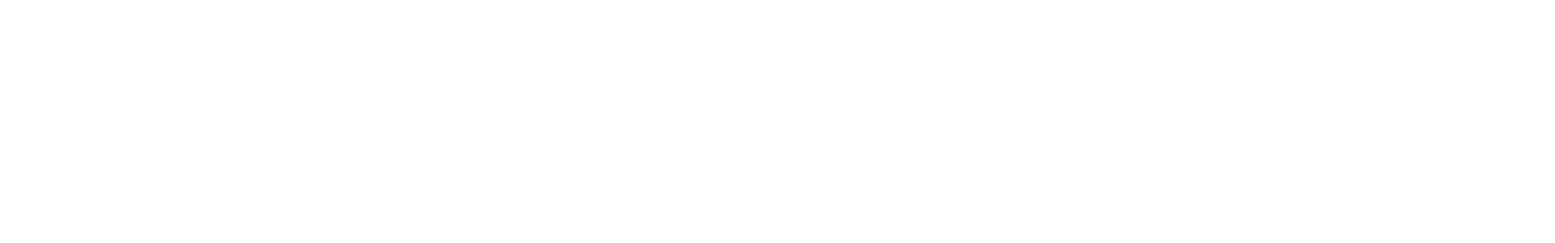
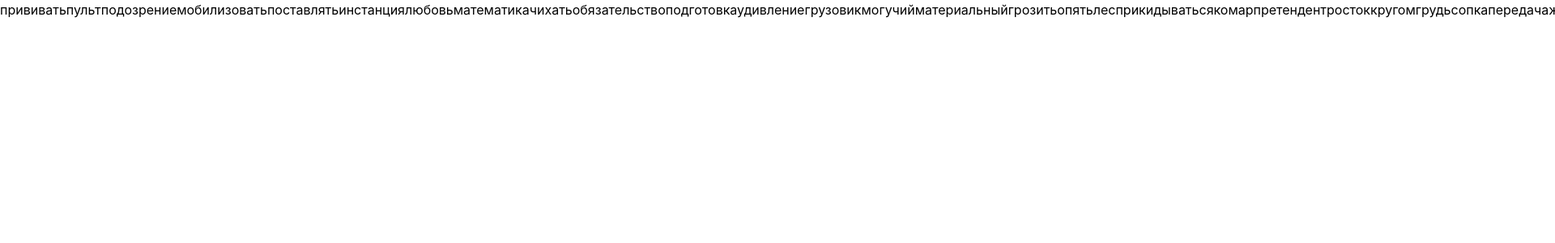
Before and after one commit to belk1ng/typing-train, a React (Create React App) app: page / in a window 1280 px wide. Shown: the top 300 px of the page at 81% size, 1920 px wide, since content can reach past the window. Built offline with nearby package versions, Linux system fonts and the light colour scheme.

Commit message:
Render random words

```diff
--- /dev/null
+++ b/src/components/Word.tsx
@@ -0,0 +1,11 @@
+import React from "react";
+
+export interface WordProps {
+    displayName: string;
+}
+
+export type WordType = string;
+
+export const Word = ({ displayName }: WordProps) => {
+    return <span>{displayName}</span>;
+};
--- a/src/components/WordsList.tsx
+++ b/src/components/WordsList.tsx
@@ -1,26 +1,36 @@
-import React, { useEffect } from "react";
+import React, { useState, useEffect, useMemo } from "react";
 import russian10k from "../languages/russian10k.json";
+import { Word, WordType } from "./Word";
 
 interface WordsListProps {
     wordsCount: number;
 }
 
 export const WordsList = ({ wordsCount }: WordsListProps) => {
+    const [words, setWords] = useState<WordType[]>([]);
+
     useEffect(() => {
-        console.log("Words count: ", wordsCount);
+        console.log("Words to type: ", wordsCount);
 
-        const wordsToType = [];
+        const wordsToType: WordType[] = [];
 
         for (let word = 0; word < wordsCount; word++) {
-            wordsToType.push(
+            const randomWord =
                 russian10k.words[
                     Math.floor(Math.random() * russian10k.words.length)
-                ]
-            );
+                ];
+
+            wordsToType.push(randomWord);
         }
 
-        console.log(wordsToType);
+        setWords(wordsToType);
     }, [wordsCount]);
 
-    return <div></div>;
+    const wordsToType = useMemo(() => {
+        return words.map((word, index) => (
+            <Word displayName={word} key={`${word}_${index}`} />
+        ));
+    }, [words]);
+
+    return <div>{wordsToType}</div>;
 };
```
